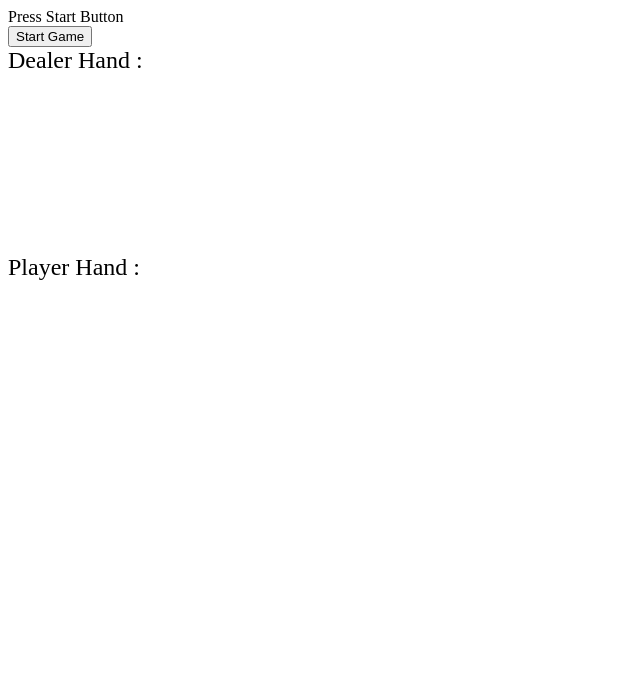
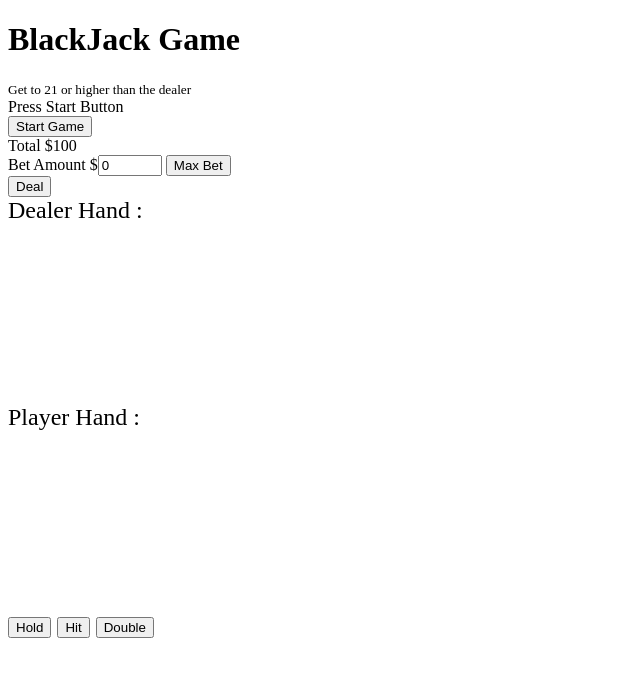
Before and after one commit to csant510/blackjack, a plain HTML site: page index.html in a window 1280 px wide. Shown: the whole page, without its empty margins (0-640 px from the left). Drawn offline with Linux system fonts and the light colour scheme.

Commit message:
creatd button for the basic game play

```diff
--- a/index.html
+++ b/index.html
@@ -92,15 +92,31 @@
 
 <body>
   <div>
+    <h1>BlackJack Game</h1><small>Get to 21 or higher than the dealer</small>
+
     <div id="message">Press Start Button</div>
     <div id="start">
       <button id="btnstart" type="button" onclick="Start()" class="btn">Start Game</button>
     </div>
+    <div class="total">Total $<span id="dollars">100</span>
+    </div>
+    <div>Bet Amount $<input type="number" id="mybet" value="0" min="1" max="100">
+      <button id="maxbet" type="button" onclick="maxbet()" class="btn">Max Bet</button>
+      <div>
+        <div>
+          <button id="btndeal" type="button" onclick="dealNew()" class="btn">Deal</button>
+        </div>
+
+      </div>
     <div id="output">
       Dealer Hand :
       <div id="dealerHolder"></div>
       Player Hand :
       <div id="playerHolder"></div>
+      <div id="myactions"> <button id="btnhold" type="button" onclick="cardAction('hold')" class="btn">Hold</button>
+        <button id="btnhit" type="button" onclick="cardAction('hit')" class="btn">Hit</button>
+        <button id="btndouble" type="button" onclick="cardAction('double')" class="btn">Double</button>
+      </div>
     </div>
 
     <div>
```
